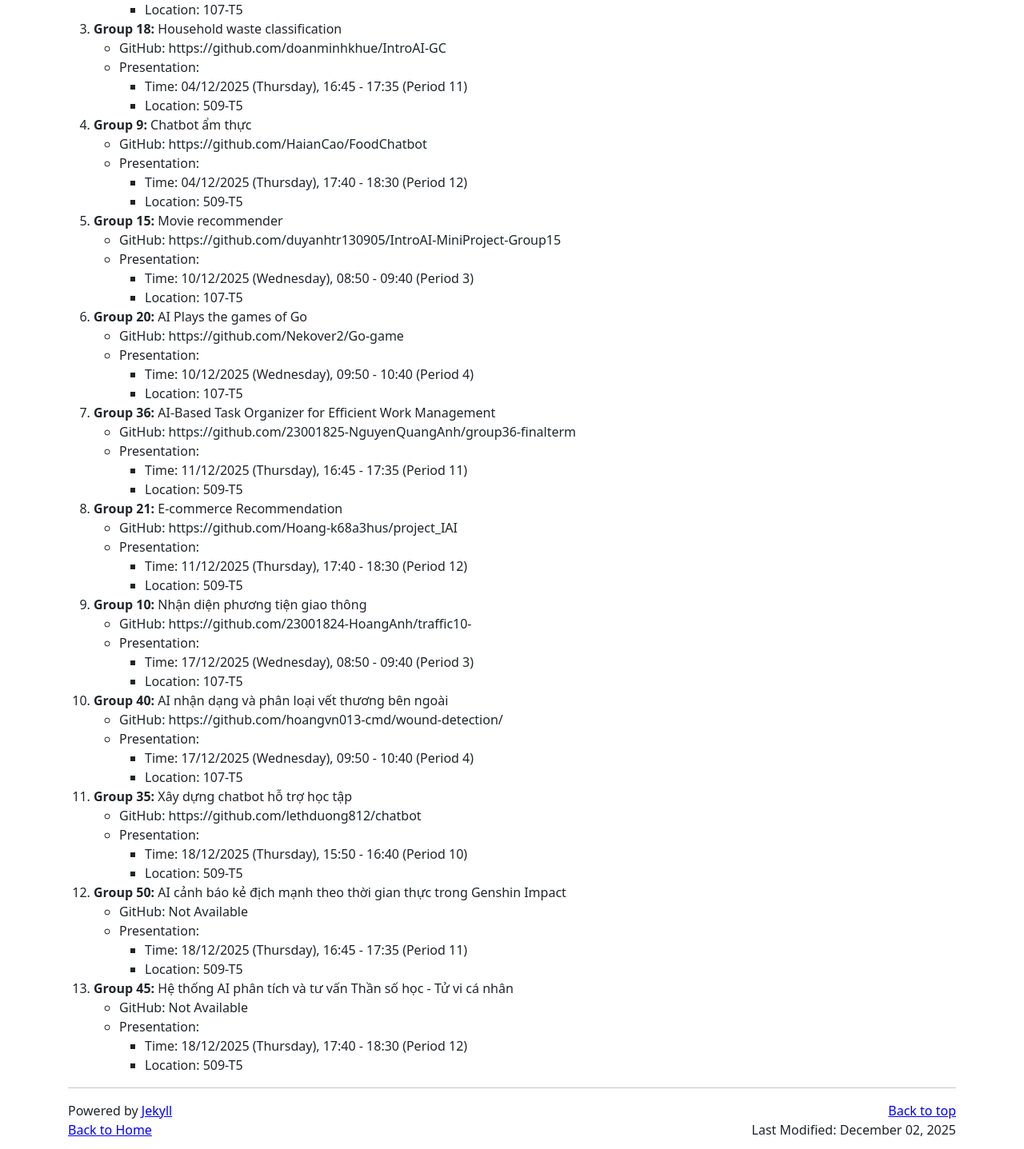
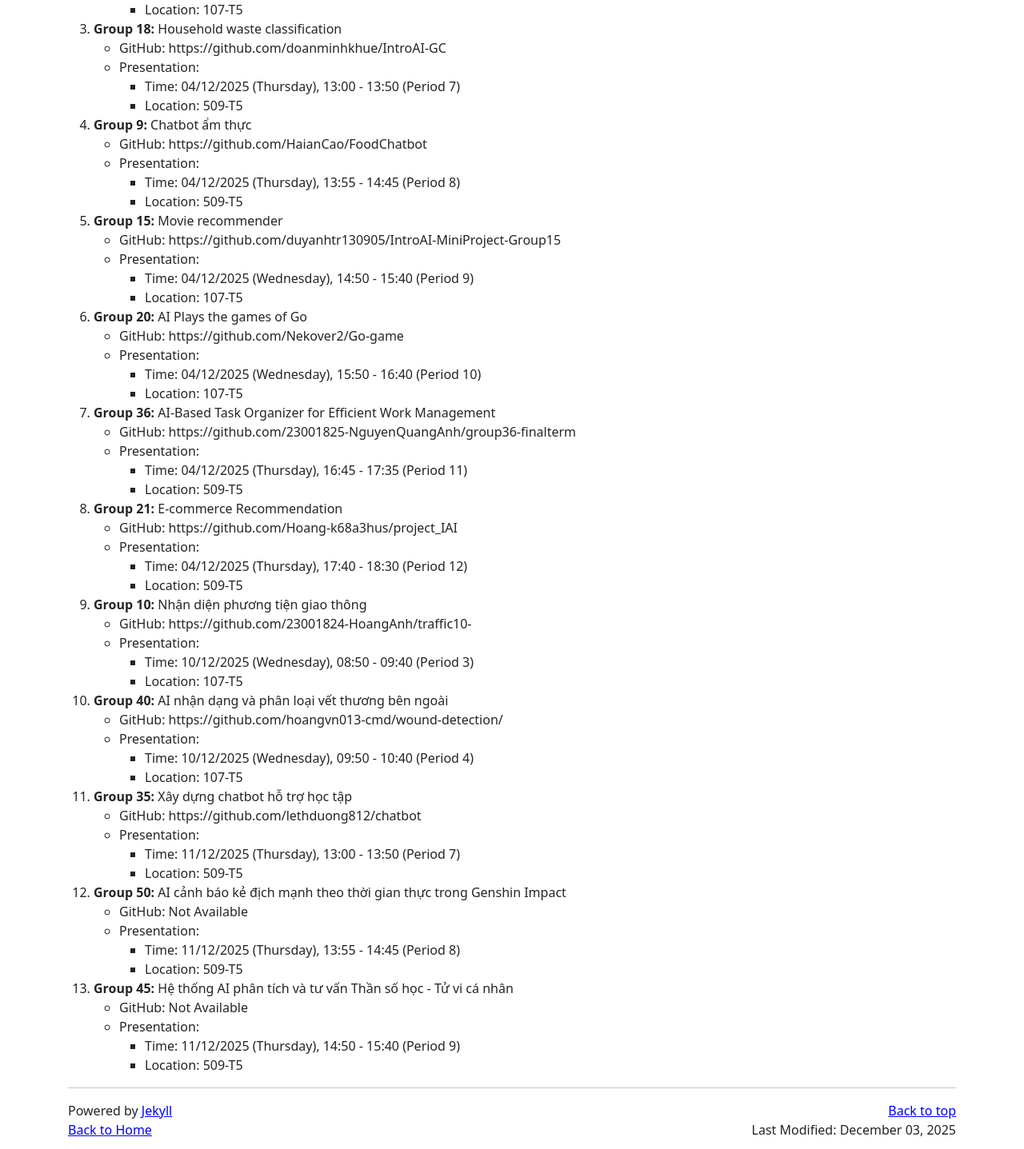
Before and after one commit to hoanganhduc/hoanganhduc.github.io, a Jekyll site: the page built from teaching/VNU-HUS/2025/winter/MAT1206E/mini-projects.md, in a window 1280 px wide. Shown: the part 925-2362 px from the top of the page at 80% size. Built offline with Jekyll 4.4.1, drawn with Linux system fonts in a browser that asks for light colours; nearby versions of some CDN libraries; a style sheet for code colours, icons or effects is not loaded.

Commit message:
Updated @ 2025-12-03  12:23:16 ICT

```diff
--- a/teaching/VNU-HUS/2025/winter/MAT1206E/mini-projects.md
+++ b/teaching/VNU-HUS/2025/winter/MAT1206E/mini-projects.md
@@ -1,7 +1,7 @@
 ---
 layout: default
 title: "VNU-HUS MAT1206E - Mini Projects"
-last_modified_at: 2025-12-02
+last_modified_at: 2025-12-03
 lang: "en"
 katex: true
 ---
@@ -46,55 +46,55 @@ The chronological list of proposed topics by students. (In total: 13 groups)
 3.  **Group 18:** Household waste classification
     * GitHub: https://github.com/doanminhkhue/IntroAI-GC
     * Presentation:
-      * Time: 04/12/2025 (Thursday), 16:45 - 17:35 (Period 11)
+      * Time: 04/12/2025 (Thursday), 13:00 - 13:50 (Period 7)
       * Location: 509-T5
 4.  **Group 9:** Chatbot ẩm thực
     * GitHub: https://github.com/HaianCao/FoodChatbot
     * Presentation:
-      * Time: 04/12/2025 (Thursday), 17:40 - 18:30 (Period 12)
+      * Time: 04/12/2025 (Thursday), 13:55 - 14:45 (Period 8)
       * Location: 509-T5
 5.  **Group 15:** Movie recommender
     * GitHub: https://github.com/duyanhtr130905/IntroAI-MiniProject-Group15
     * Presentation:
-      * Time: 10/12/2025 (Wednesday), 08:50 - 09:40 (Period 3)
+      * Time: 04/12/2025 (Wednesday), 14:50 - 15:40 (Period 9)
       * Location: 107-T5
 6.  **Group 20:** AI Plays the games of Go
     * GitHub: https://github.com/Nekover2/Go-game
     * Presentation:
-      * Time: 10/12/2025 (Wednesday), 09:50 - 10:40 (Period 4)
+      * Time: 04/12/2025 (Wednesday), 15:50 - 16:40 (Period 10)
       * Location: 107-T5
 7.  **Group 36:** AI-Based Task Organizer for Efficient Work Management
     * GitHub: https://github.com/23001825-NguyenQuangAnh/group36-finalterm
     * Presentation:
-      * Time: 11/12/2025 (Thursday), 16:45 - 17:35 (Period 11)
+      * Time: 04/12/2025 (Thursday), 16:45 - 17:35 (Period 11)
       * Location: 509-T5
 8.  **Group 21:** E-commerce Recommendation
     * GitHub: https://github.com/Hoang-k68a3hus/project_IAI
     * Presentation:
-      * Time: 11/12/2025 (Thursday), 17:40 - 18:30 (Period 12)
+      * Time: 04/12/2025 (Thursday), 17:40 - 18:30 (Period 12)
       * Location: 509-T5
 9.  **Group 10:** Nhận diện phương tiện giao thông
     * GitHub: https://github.com/23001824-HoangAnh/traffic10-
     * Presentation:
-      * Time: 17/12/2025 (Wednesday), 08:50 - 09:40 (Period 3)
+      * Time: 10/12/2025 (Wednesday), 08:50 - 09:40 (Period 3)
       * Location: 107-T5
 10. **Group 40:** AI nhận dạng và phân loại vết thương bên ngoài
     * GitHub: https://github.com/hoangvn013-cmd/wound-detection/
     * Presentation:
-      * Time: 17/12/2025 (Wednesday), 09:50 - 10:40 (Period 4)
+      * Time: 10/12/2025 (Wednesday), 09:50 - 10:40 (Period 4)
       * Location: 107-T5
 11. **Group 35:** Xây dựng chatbot hỗ trợ học tập
     * GitHub: https://github.com/lethduong812/chatbot
     * Presentation:
-      * Time: 18/12/2025 (Thursday), 15:50 - 16:40 (Period 10)
+      * Time: 11/12/2025 (Thursday), 13:00 - 13:50 (Period 7)
       * Location: 509-T5
 12. **Group 50:** AI cảnh báo kẻ địch mạnh theo thời gian thực trong Genshin Impact
     * GitHub: Not Available
     * Presentation:
-      * Time: 18/12/2025 (Thursday), 16:45 - 17:35 (Period 11)
+      * Time: 11/12/2025 (Thursday), 13:55 - 14:45 (Period 8)
       * Location: 509-T5
 13. **Group 45:** Hệ thống AI phân tích và tư vấn Thần số học - Tử vi cá nhân
     * GitHub: Not Available
     * Presentation:
-      * Time: 18/12/2025 (Thursday), 17:40 - 18:30 (Period 12)
+      * Time: 11/12/2025 (Thursday), 14:50 - 15:40 (Period 9)
       * Location: 509-T5
```
Also changed, not shown: teaching/VNU-HUS/2025/winter/MAT3508/mini-projects.md (+8 -8 lines), 1 other file.
